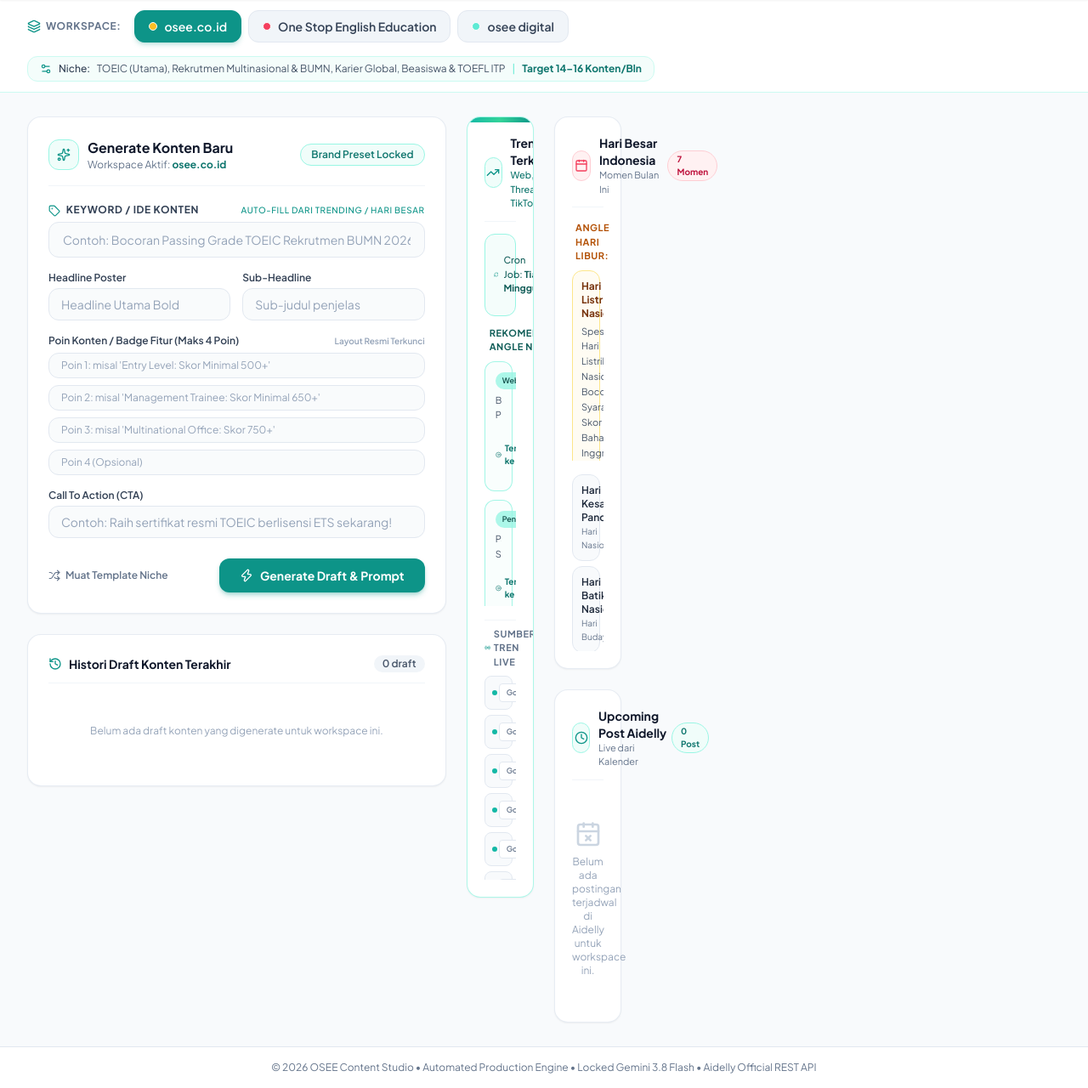
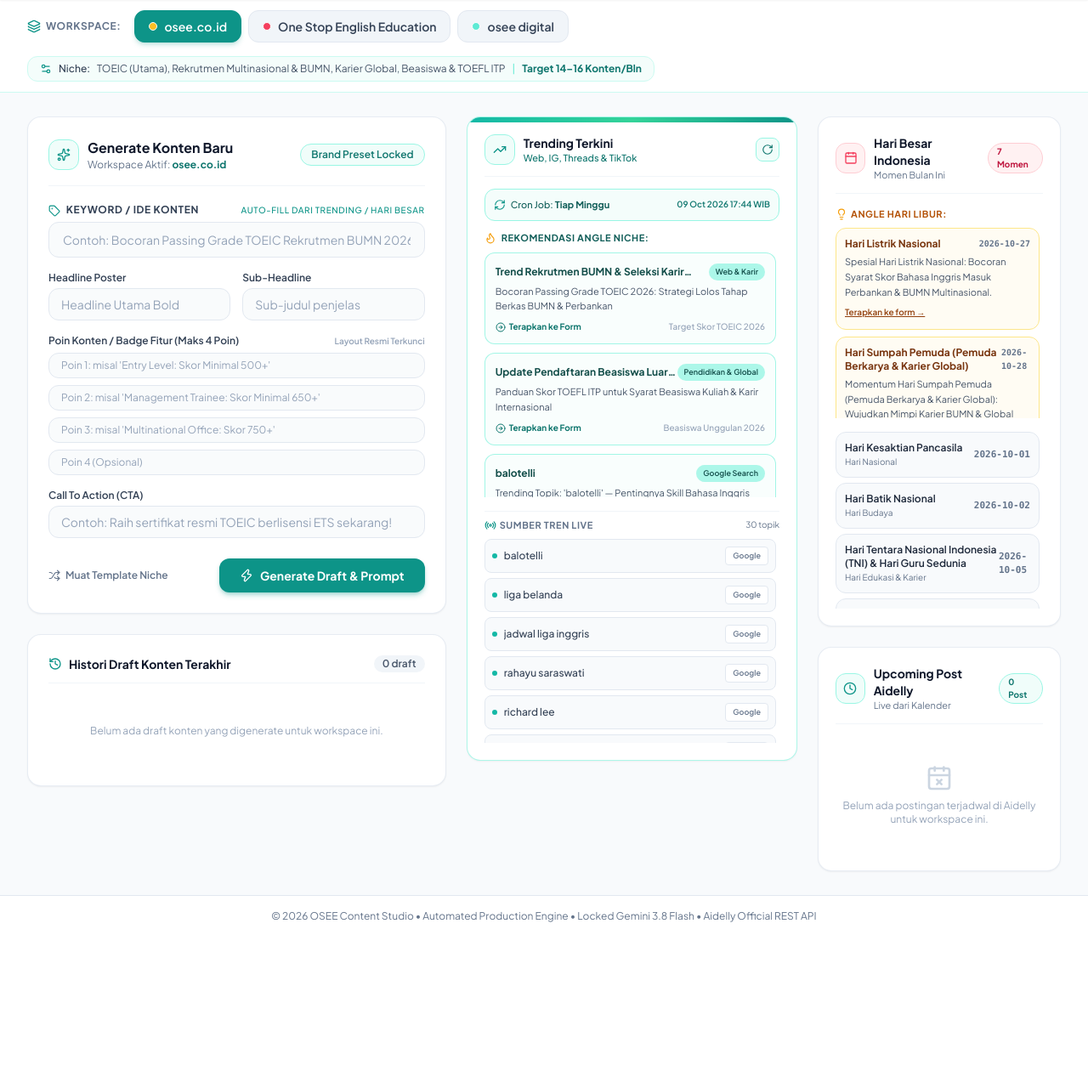
Before and after one commit to Magnis9059/osee-content-creating-engine, a FastAPI app: page / in a window 1280 px wide. Shown: the part 65-1345 px from the top of the page at 85% size. After the commit the page ends 1150 px from the top, so only its background shows below. Run offline with FastAPI, Linux system fonts and the light colour scheme; data that the repository does not hold is empty; some libraries are stand-ins or nearby versions.

Commit message:
fix(ui): layout grid responsive fix for medium and desktop displays

```diff
--- a/templates/index.html
+++ b/templates/index.html
@@ -109,11 +109,11 @@
         </div>
     </section>
 
-    <!-- Main Content Area: 3 Kolom Responsif (5 - 3.5 - 3.5 cols) -->
-    <main class="max-w-[1560px] mx-auto px-4 sm:px-6 lg:px-8 py-7 flex-1 grid grid-cols-1 lg:grid-cols-12 gap-6">
+    <!-- Main Content Area: 3 Kolom Responsif Bersih & Luas -->
+    <main class="max-w-[1600px] mx-auto px-4 sm:px-6 lg:px-8 py-7 flex-1 grid grid-cols-1 md:grid-cols-2 xl:grid-cols-12 gap-6">
 
-        <!-- KOLOM 1: Content Generator & Custom Keyword (5 cols) -->
-        <div class="lg:col-span-5 space-y-6">
+        <!-- KOLOM 1: Content Generator & Custom Keyword (Full lebar di tablet, 5 cols di desktop) -->
+        <div class="md:col-span-2 xl:col-span-5 space-y-6">
 
             <!-- Generate Form Card -->
             <div class="bg-white border border-slate-200/80 rounded-2xl p-6 shadow-sm hover:shadow transition duration-200">
@@ -273,8 +273,8 @@
 
         </div>
 
-        <!-- KOLOM 2 (BARU): TOPIC TRENDING TERKINI (CRON JOB MINGGUAN) (3.5 cols) -->
-        <div class="lg:col-span-3.5 space-y-6">
+        <!-- KOLOM 2 (BARU): TOPIC TRENDING TERKINI (CRON JOB MINGGUAN) -->
+        <div class="md:col-span-1 xl:col-span-4 space-y-6">
             <div class="bg-white border border-teal-200/80 rounded-2xl p-5 shadow-sm hover:shadow transition duration-200 relative overflow-hidden">
                 <!-- Highlight accent top bar -->
                 <div class="absolute top-0 left-0 right-0 h-1.5 bg-gradient-to-r from-teal-500 via-emerald-400 to-teal-600"></div>
@@ -357,8 +357,8 @@
             </div>
         </div>
 
-        <!-- KOLOM 3: Hari Besar Indonesia & Scheduled Aidelly (3.5 cols) -->
-        <div class="lg:col-span-3.5 space-y-6">
+        <!-- KOLOM 3: Hari Besar Indonesia & Scheduled Aidelly -->
+        <div class="md:col-span-1 xl:col-span-3 space-y-6">
 
             <!-- Hari Besar Indonesia Card -->
             <div class="bg-white border border-slate-200/80 rounded-2xl p-5 shadow-sm hover:shadow transition duration-200">
```
